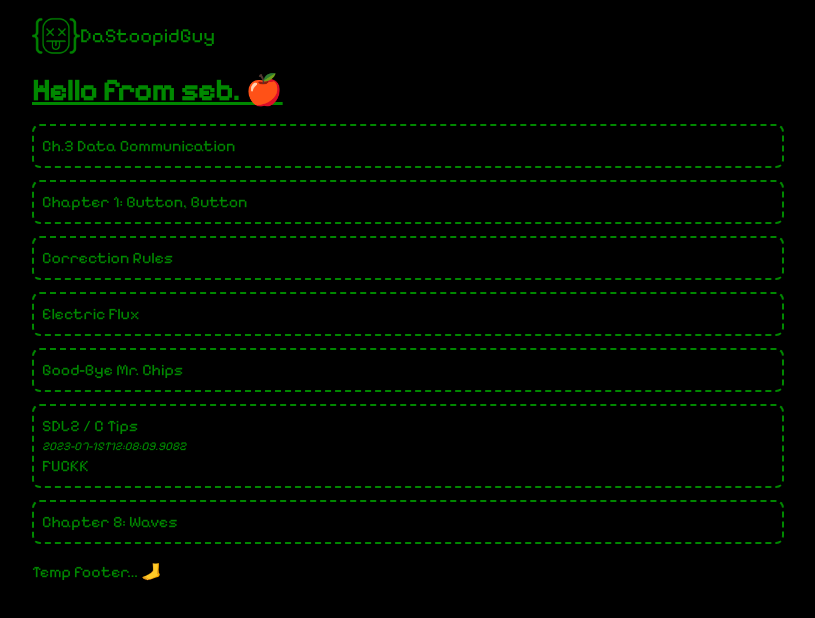
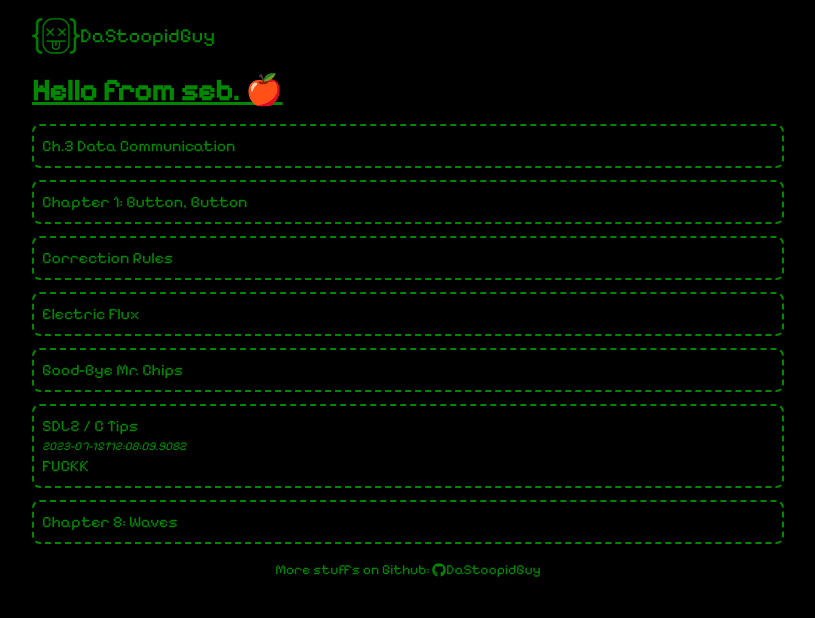
Before and after one commit to DaStoopidGuy/dastoopidblog-2.0, a Next.js app: page / in a window 1280 px wide. Shown: the top 618 px of the page, without its empty margins (232-1047 px from the left). Built offline with nearby package versions, Linux system fonts and the light colour scheme.

Commit message:
Refinement: footer, post title

```diff
--- a/package.json
+++ b/package.json
@@ -14,7 +14,8 @@
     "marked": "^9.1.5",
     "next": "14.0.1",
     "react": "^18",
-    "react-dom": "^18"
+    "react-dom": "^18",
+    "react-icons": "^4.11.0"
   },
   "devDependencies": {
     "@tailwindcss/typography": "^0.5.10",
--- a/src/app/layout.jsx
+++ b/src/app/layout.jsx
@@ -1,5 +1,6 @@
 import "@/styles/global.css"
 import Navbar from "../components/NavBar";
+import { FaGithub } from "react-icons/fa";
 import { Pixelify_Sans } from 'next/font/google'
 
 const pixelify = Pixelify_Sans({
@@ -8,8 +9,8 @@ const pixelify = Pixelify_Sans({
 })
 
 export const metadata = {
-  title: 'Next.js',
-  description: 'Generated by Next.js',
+  title: 'DaStoopidGuy\'s Blog',
+  description: 'The personal website of DaStoopidGuy',
 }
 
 export default function RootLayout({ children }) {
@@ -19,8 +20,11 @@ export default function RootLayout({ children }) {
   );
 
   const footer = (
-    <footer>
-      Temp footer... 🦶
+    <footer className="flex items-center justify-center font-thin text-sm">
+      More stuffs on Github:&nbsp;
+      <a className="flex items-center hover:underline" href="https://github.com/DaStoopidGuy" target="_blank" rel="noopener noreferrer">
+        <FaGithub /> DaStoopidGuy
+      </a>
     </footer>
   );
 
--- a/src/app/posts/[slug]/page.jsx
+++ b/src/app/posts/[slug]/page.jsx
@@ -9,9 +9,18 @@ export async function generateStaticParams() {
     });
 }
 
+export function generateMetadata(props) {
+    const slug = props.params.slug;
+    const post = getPost(slug);
+    return {
+        title: post.data.title,
+    }
+}
+
 export default function (props) {
     const slug = props.params.slug;
     const post = getPost(slug);
+
     return (
         <>
             <article className="prose prose-base prose-invert text-primary prose-headings:text-primary marker:text-primary max-w-none">
```
Also changed, not shown: 1 other file (tests, documents, lock files or other folders).
